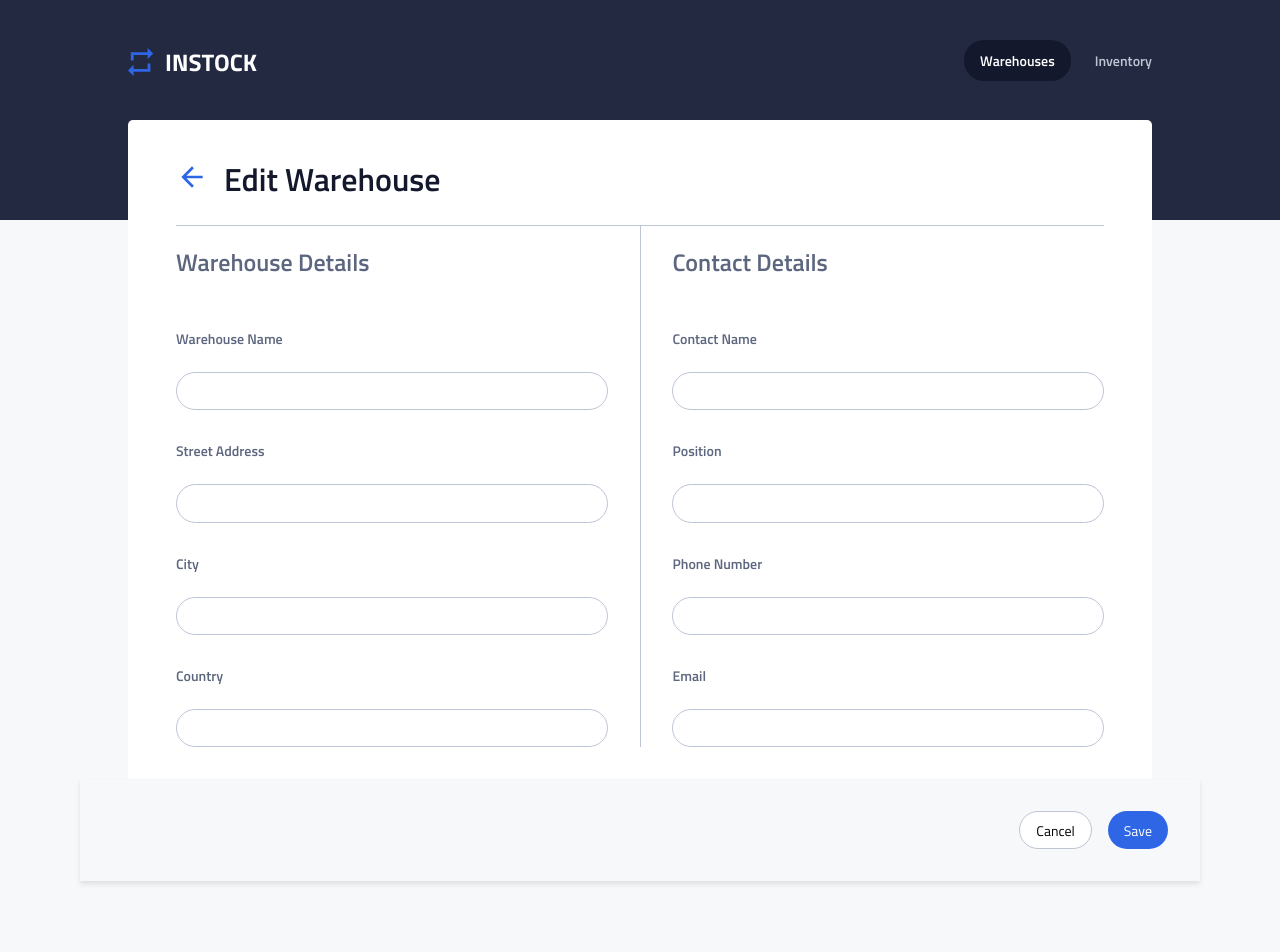
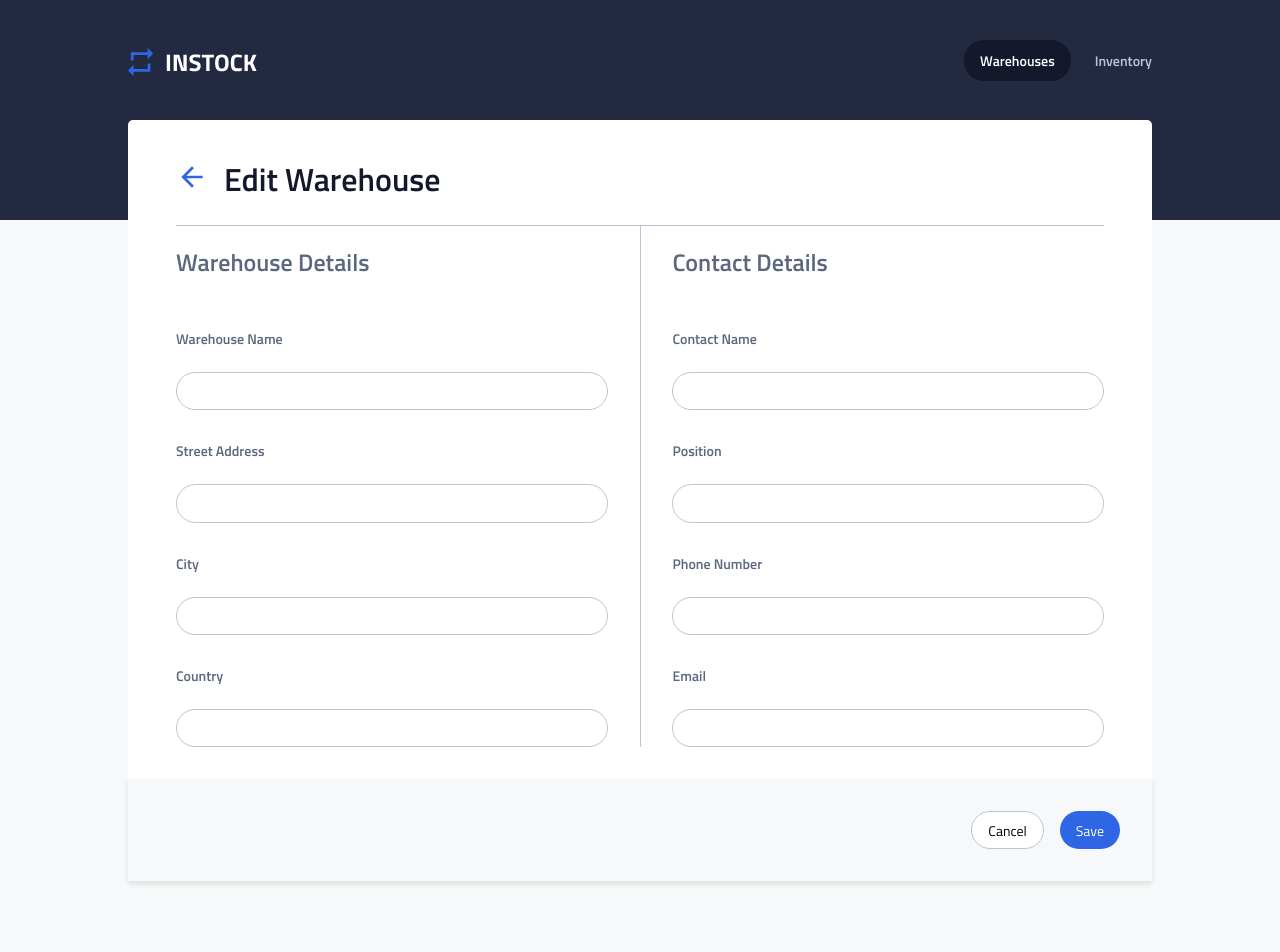
Before and after one commit to khushi4541/team-5-instock, a React (Vite) app: page /warehouses/1/edit in a window 1280 px wide. Shown: the top 952 px of the page. Built offline with nearby package versions, Linux system fonts and the light colour scheme; no server answers; a web font is replaced by a local one.

Commit message:
debug tablet and desktop styling

```diff
--- a/src/components/EditWarehouse/EditWarehouse.scss
+++ b/src/components/EditWarehouse/EditWarehouse.scss
@@ -148,20 +148,10 @@
 		justify-content: flex-end;
 		align-items: center;
 		padding: 1.5rem;
-		width: calc(100% + 5rem);
-		height: calc(100% + 5rem);
-		margin-left: -2.5rem;
-		margin-right: -2.5rem;
-		margin-bottom: -2.5rem;
 	}
 
 	@include desktop {
 		padding: 2rem;
-		width: calc(100% + 6rem);
-		height: calc(100% + 6rem);
-		margin-left: -3rem;
-		margin-right: -3rem;
-		margin-bottom: -3rem;
 	}
 }
 
```
